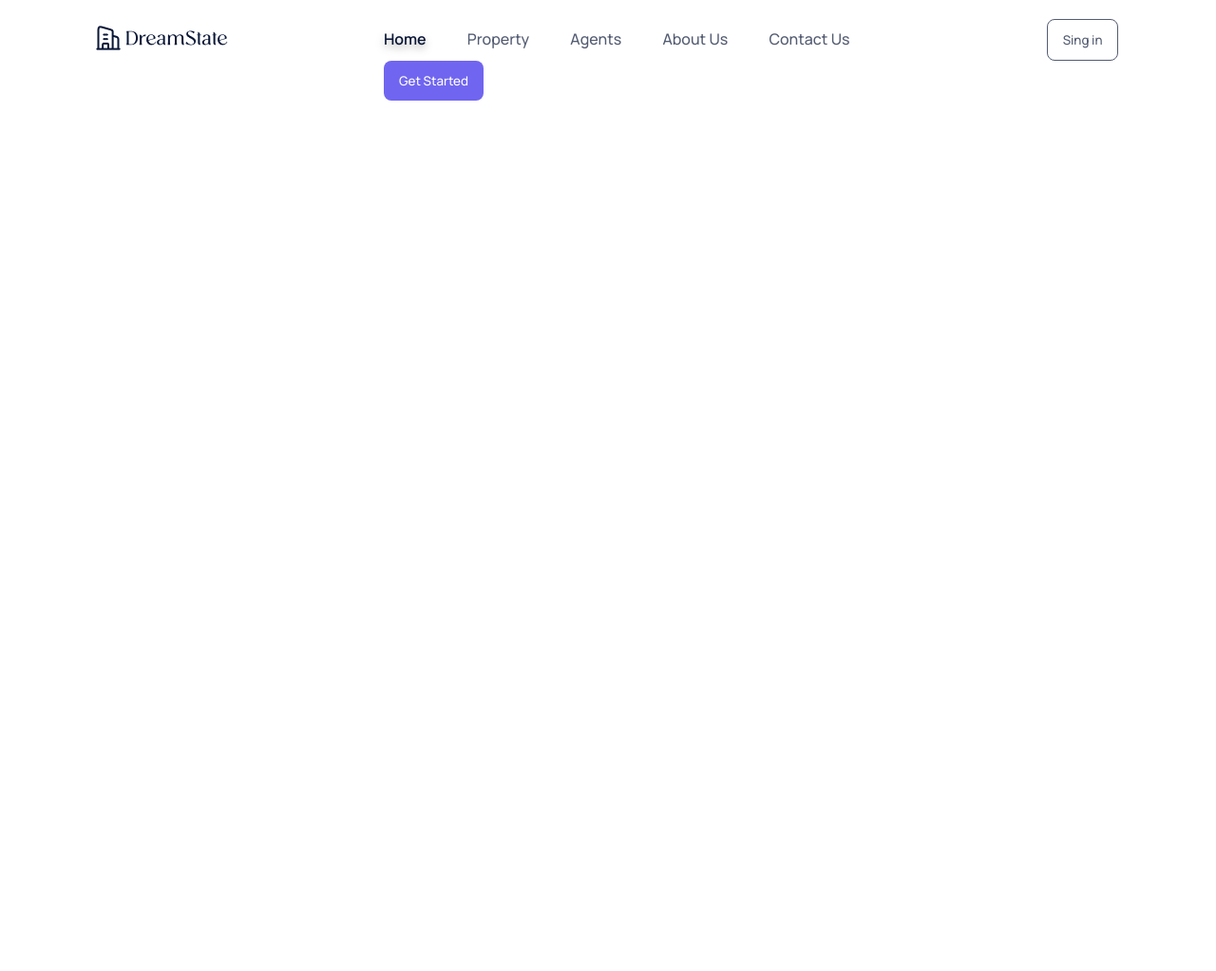
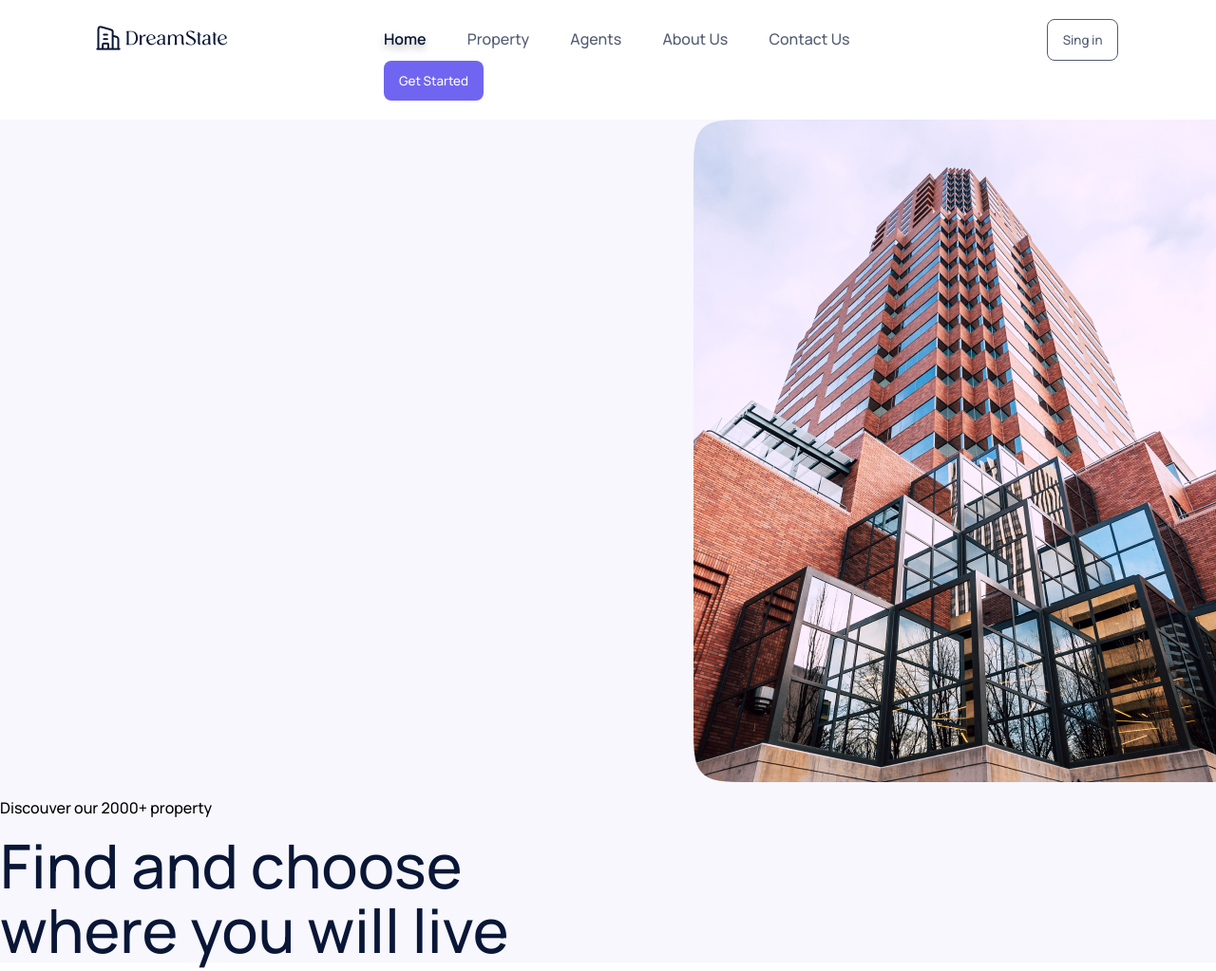
Before and after one commit to AladiFR/Project-Second, a plain HTML site: page index.html in a window 1280 px wide. Shown: the whole page at 95% size. Before the commit the page ends 800 px from the top, so only its background shows below. Drawn offline with Linux system fonts and the light colour scheme.

Commit message:
add modified in project second

```diff
--- a/css/main-menu.css
+++ b/css/main-menu.css
@@ -5,7 +5,7 @@
     flex-direction: column;
 }
 
-.main-menu.-blue {
+.main-menu.-dark {
     color: #091636;
     font-weight: 600;
     filter: drop-shadow(0px 4px 4px rgba(0, 0, 0, 0.30));
--- /dev/null
+++ b/css/main-section.css
@@ -0,0 +1,12 @@
+.main-section {
+    background-color: #F7F7FD;
+}
+
+.main-section .hero-image {
+    display: flex;
+    justify-content: end;
+}
+
+.main-section .hero-content {
+    width: 600px;
+}
--- /dev/null
+++ b/css/main-title.css
@@ -0,0 +1,8 @@
+.main-title {
+    font-family: 'Manrope';
+    font-style: normal;
+    font-weight: 400;
+    font-size: 64px;
+    line-height: 68px;
+    color: #091636;
+}
--- a/index.html
+++ b/index.html
@@ -6,14 +6,16 @@
     <title>Project second</title>
 
     <link rel="preconnect" href="https://fonts.googleapis.com">
-<link rel="preconnect" href="https://fonts.gstatic.com" crossorigin>
-<link href="https://fonts.googleapis.com/css2?family=Manrope:wght@500;600;700&display=swap" rel="stylesheet">
+    <link rel="preconnect" href="https://fonts.gstatic.com" crossorigin>
+    <link href="https://fonts.googleapis.com/css2?family=Manrope:wght@500;600;700&display=swap" rel="stylesheet">
 
     <link rel="stylesheet" href="reset.css">
     <link rel="stylesheet" href="css/main-header.css">
+    <link rel="stylesheet" href="css/main-title.css">
     <link rel="stylesheet" href="css/main-menu.css">
     <link rel="stylesheet" href="css/main-logo.css">
     <link rel="stylesheet" href="css/main-button.css">
+    <link rel="stylesheet" href="css/main-section.css">
 </head>
 <body>
     <header class="main-header" >
@@ -22,7 +24,7 @@
         </figure>
 
         <nav>
-            <a class="main-menu -blue">Home</a>
+            <a class="main-menu -dark">Home</a>
             <a class="main-menu">Property</a>
             <a class="main-menu">Agents</a>
             <a class="main-menu">About Us</a>
@@ -32,6 +34,17 @@
             <button class="main-button -purple">Get Started</button>
         </nav>
     </header>
+    <section class="main-section">
+        <div class="hero-image">
+            <img src="img/Hero Image.png" alt="">
+        </div>
+
+        <div class="hero-content">
+            <p class="main-text" >Discouver our 2000+ property</p>
+            <h1 class="main-title" >Find and choose where you will live</h1>
+
+        </div>
+    </section>
 
 
 </body>
```
Also changed, not shown: img/Hero Image.png (added).
